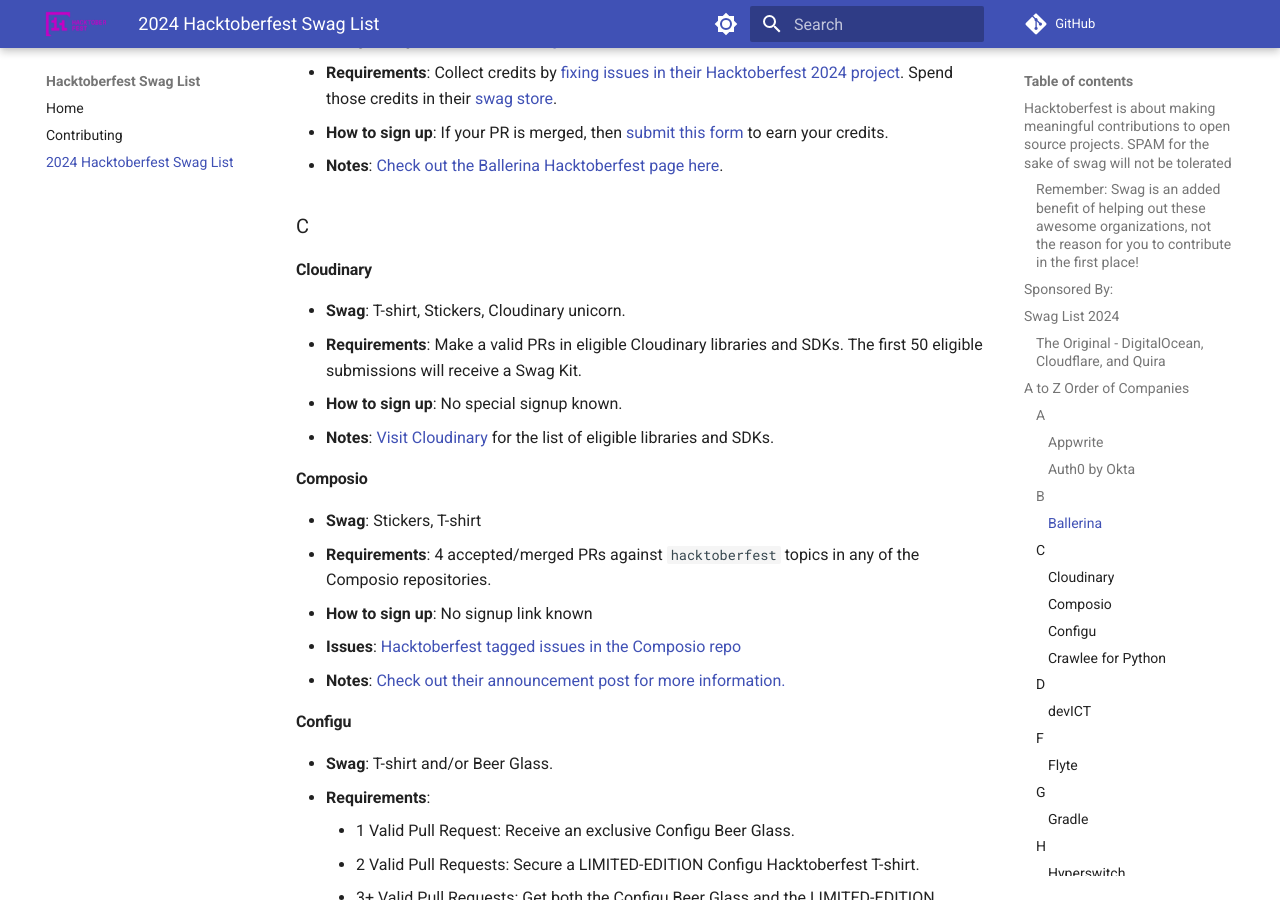
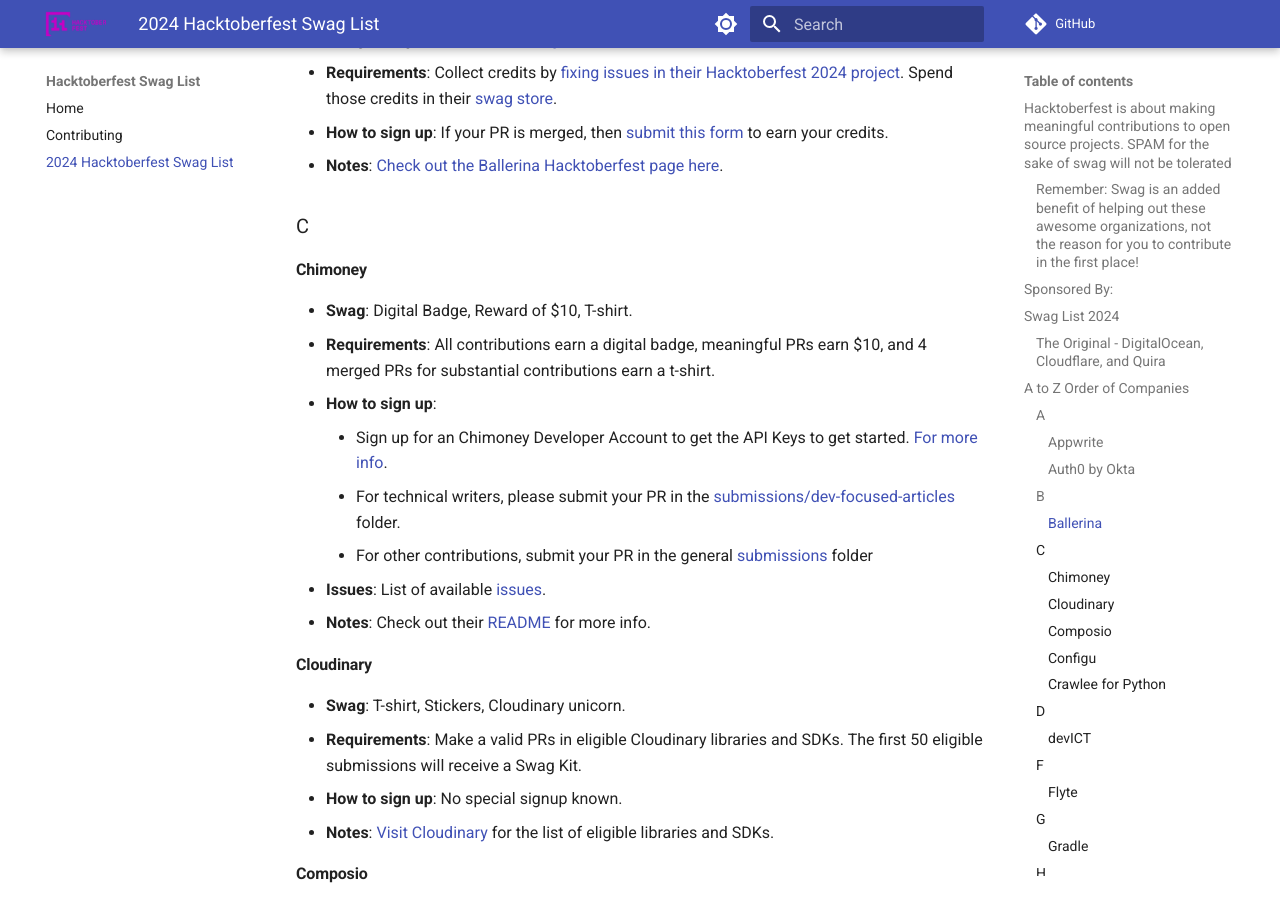
Before and after one commit to crweiner/hacktoberfest-swag-list, an MkDocs documentation site: the page built from docs/list.md, in a window 1280 px wide and 900 px high, scrolled down 1945 px. Built offline with MkDocs 1.6.1 and Material for MkDocs 9.7.7, drawn with Linux system fonts in a browser that asks for light colours; plug-ins that fetch from the network failed and are left out; comment, search, counter and statistics services are not loaded.

Commit message:
Add Chimoney (#925)
* added chimoney

---------

Co-authored-by: Chandler Weiner <23106097+crweiner@users.noreply.github.com>

```diff
--- a/docs/list.md
+++ b/docs/list.md
@@ -59,6 +59,17 @@
 - **Notes**: [Check out the Ballerina Hacktoberfest page here](https://ballerina.io/hacktoberfest/).
 
 ### C
+
+#### **Chimoney**
+
+- **Swag**: Digital Badge, Reward of $10, T-shirt.
+- **Requirements**: All contributions earn a digital badge, meaningful PRs earn $10, and 4 merged PRs for substantial contributions earn a t-shirt.
+- **How to sign up**:
+    - Sign up for an Chimoney Developer Account to get the API Keys to get started. [For more info](https://community-chimoney.hashnode.dev/getting-started-with-chimoneys-api-chiconnect).
+    - For technical writers, please submit your PR in the [submissions/dev-focused-articles](https://github.com/Chimoney/chimoney-community-projects/tree/main/submissions/Dev%20focused%20articles) folder.
+    - For other contributions, submit your PR in the general [submissions](https://github.com/Chimoney/chimoney-community-projects/tree/main/submissions) folder
+- **Issues**: List of available [issues](https://github.com/Chimoney/chimoney-community-projects/issues).
+- **Notes**: Check out their [README](https://github.com/Chimoney/chimoney-community-projects?tab=readme-ov-file#chimoney-rewards) for more info.
 
 #### **Cloudinary**
 
```
